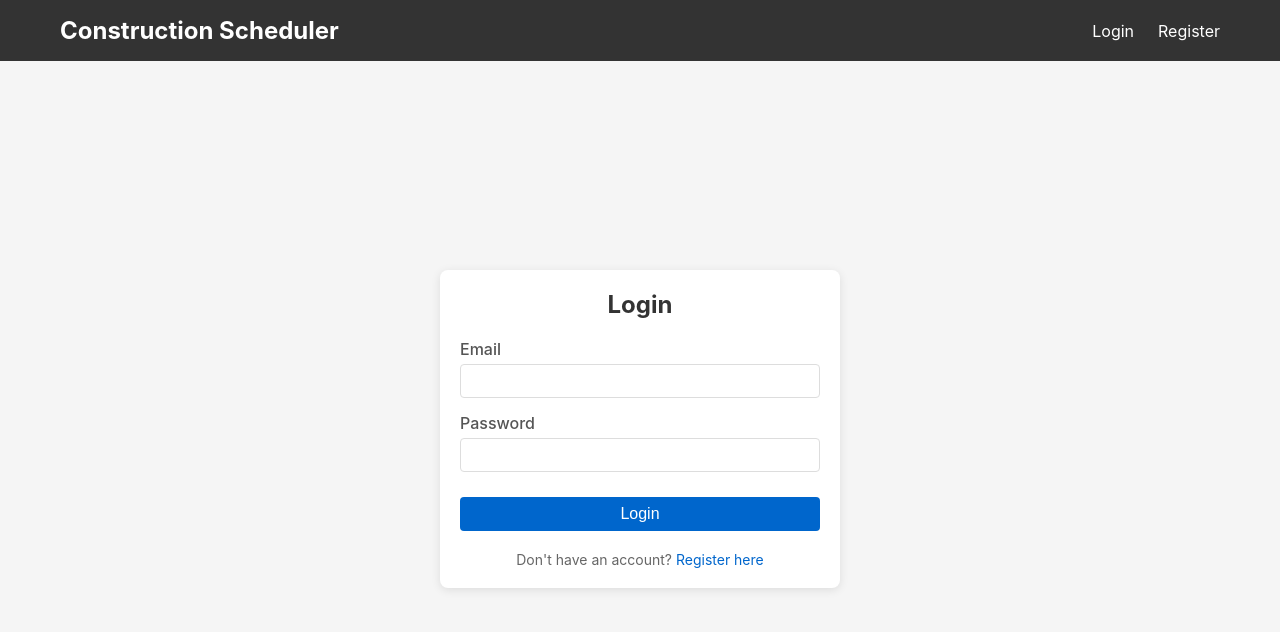
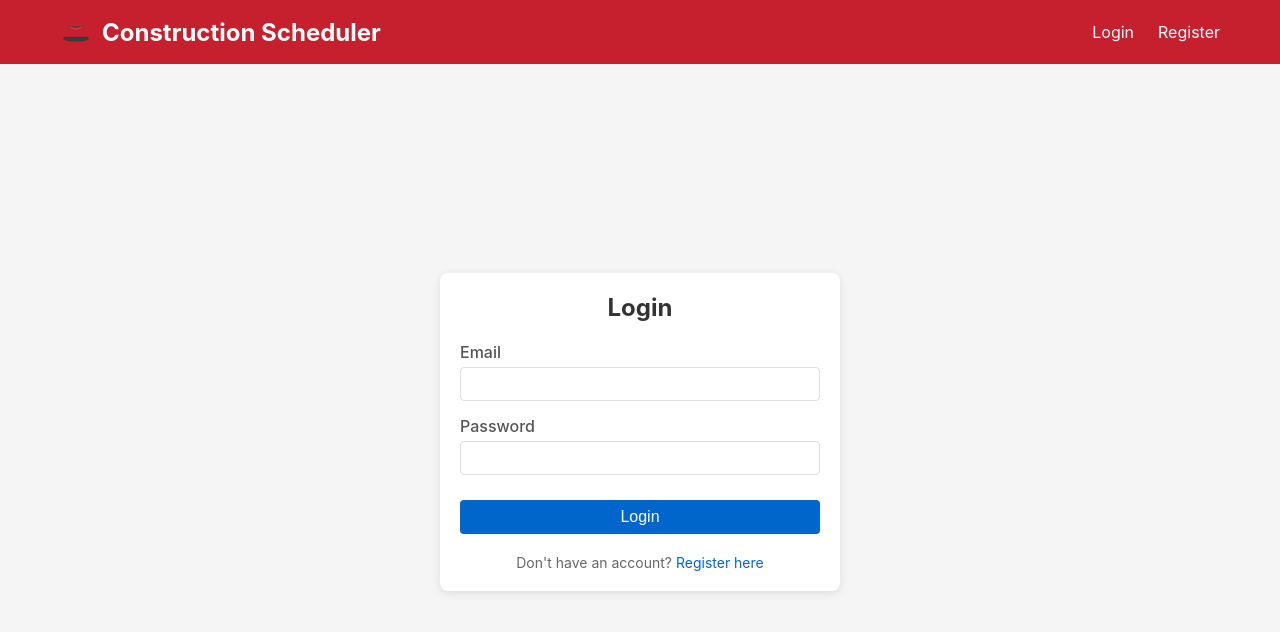
Before and after one commit to brandonhughes/construction-scheduler, a React (Create React App) app in the folder client/: page /login in a window 1280 px wide. Shown: the top 632 px of the page. Built offline with nearby package versions, Linux system fonts and the light colour scheme.

Commit message:
Add construction hat logo and update navbar with red color scheme

```diff
--- a/client/src/components/Navbar.css
+++ b/client/src/components/Navbar.css
@@ -1,5 +1,5 @@
 .navbar {
-  background-color: #333;
+  background-color: #c6202e; /* Kraus Anderson red */
   color: white;
   padding: 1rem 0;
 }
@@ -11,10 +11,18 @@
 }
 
 .navbar-logo {
+  display: flex;
+  align-items: center;
   font-size: 1.5rem;
   font-weight: bold;
   color: white;
   text-decoration: none;
+}
+
+.navbar-logo-image {
+  height: 32px;
+  width: 32px;
+  margin-right: 10px;
 }
 
 .navbar-menu {
@@ -34,7 +42,7 @@
 }
 
 .navbar-link:hover {
-  color: #0099ff;
+  color: #f1c6c8; /* Lighter version of Kraus Anderson red */
 }
 
 .btn-logout {
@@ -49,5 +57,5 @@
 
 .btn-logout:hover {
   background-color: white;
-  color: #333;
+  color: #c6202e;
 }
--- a/client/src/components/Navbar.js
+++ b/client/src/components/Navbar.js
@@ -1,6 +1,7 @@
 import React from 'react';
 import { Link, useNavigate } from 'react-router-dom';
 import { useAuth } from '../context/AuthContext';
+import constructionHatLogo from '../assets/images/construction-hat-logo.svg';
 import './Navbar.css';
 
 const Navbar = () => {
@@ -16,7 +17,8 @@ const Navbar = () => {
     <nav className="navbar">
       <div className="container navbar-container">
         <Link to="/" className="navbar-logo">
-          Construction Scheduler
+          <img src={constructionHatLogo} alt="Construction Hat" className="navbar-logo-image" />
+          <span>Construction Scheduler</span>
         </Link>
         <ul className="navbar-menu">
           {currentUser ? (
```
Also changed, not shown: client/src/assets/images/construction-hat-logo.svg (added).
